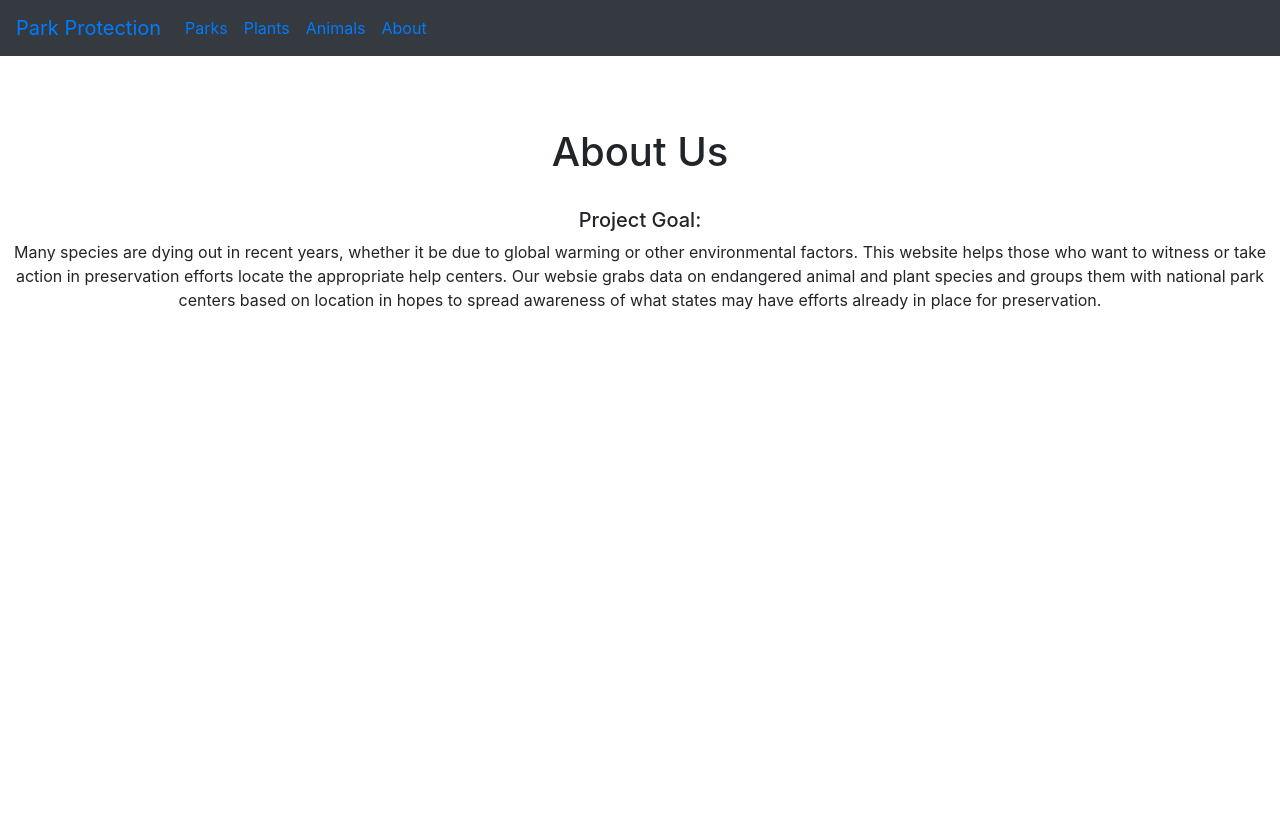
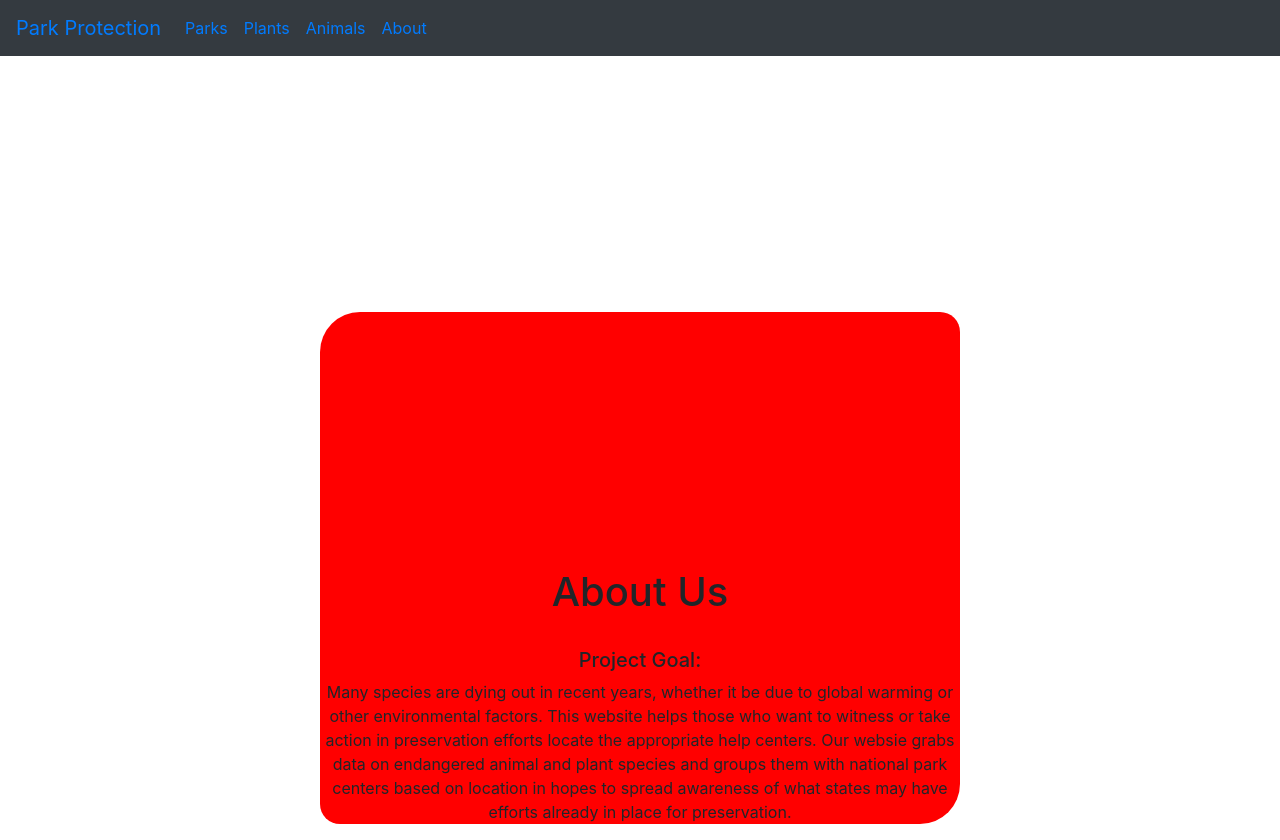
Before and after one commit to thekuhninator/park_protection, a React (Create React App) app: page /About in a window 1280 px wide. Before the commit the page ends 800 px from the top, so only its background shows below. Built offline with nearby package versions, Linux system fonts and the light colour scheme; the HTML template or start-up script is replaced by a standard one.

Commit message:
made few changes to about page

```diff
--- a/src/About.js
+++ b/src/About.js
@@ -1,11 +1,21 @@
 import React, {Component} from 'react';
+import styled from 'styled-components';
+
+
+const AboutBox = styled('div')`
+	text-align: center;
+	height: 20%;
+	width: 50%;
+  padding-top: 20%;
+  margin: auto;
+  margin-top: 20%;
+  background-color: red;
+  border-radius: 40px 20px;
+`;
 
 function About() {
   return (
-    <div>
-      <br></br>
-      <br></br>
-      <br></br>
+    <AboutBox>
       <h1 align="center">About Us</h1>
       <br></br>
       <h5 align="center">Project Goal:</h5>
@@ -16,7 +26,7 @@ function About() {
         animal and plant species and groups them with national park centers based
         on location in hopes to spread awareness of what states may have efforts
         already in place for preservation. </p>
-    </div>
+    </AboutBox>
 
   );
 }
```
Also changed, not shown: 1 other file (tests, documents, lock files or other folders).
